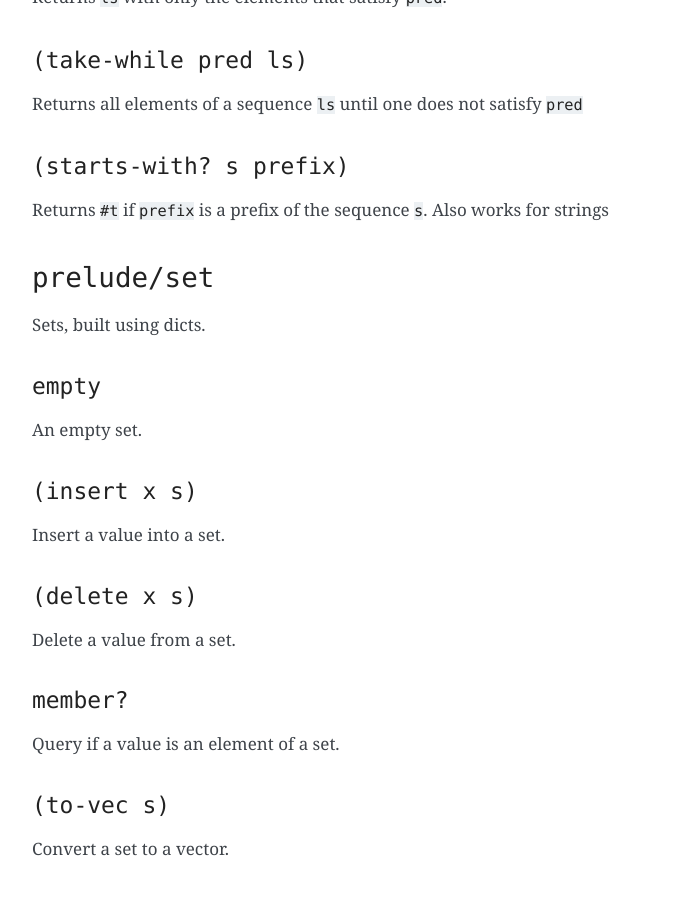
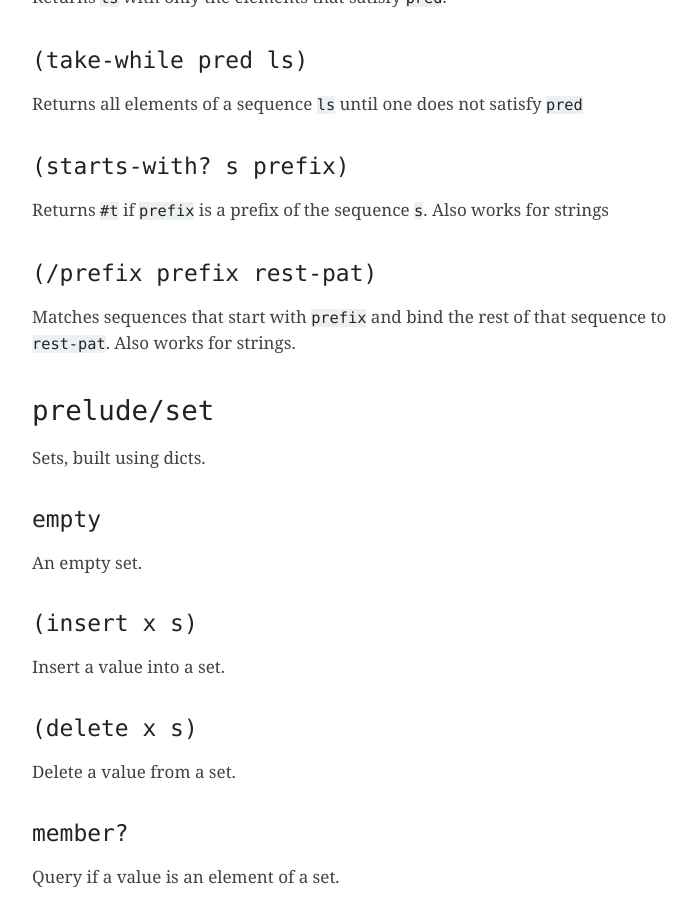
Before and after one commit to radicle-dev/radicle-alpha, a Sphinx documentation site: the page built from docs/source/reference.rst, in a window 1280 px wide and 900 px high, scrolled down 19011 px. Shown: the whole window, without its empty margins (388-1085 px from the left). Built offline with Sphinx 7.4.7, drawn with Linux system fonts in a browser that asks for light colours; pages that are not in the unit, such as notebooks, are missing from menus; some of the changed text lies outside the part shown.

Commit message:
Add '/prefix' matcher

```diff
--- a/docs/source/reference.rst
+++ b/docs/source/reference.rst
@@ -917,6 +917,12 @@ Returns all elements of a sequence ``ls`` until one does not satisfy
 Returns ``#t`` if ``prefix`` is a prefix of the sequence ``s``. Also
 works for strings
 
+``(/prefix prefix rest-pat)``
+~~~~~~~~~~~~~~~~~~~~~~~~~~~~~
+
+Matches sequences that start with ``prefix`` and bind the rest of that
+sequence to ``rest-pat``. Also works for strings.
+
 ``prelude/set``
 ---------------
 
```
Also changed, not shown: 1 other file.
